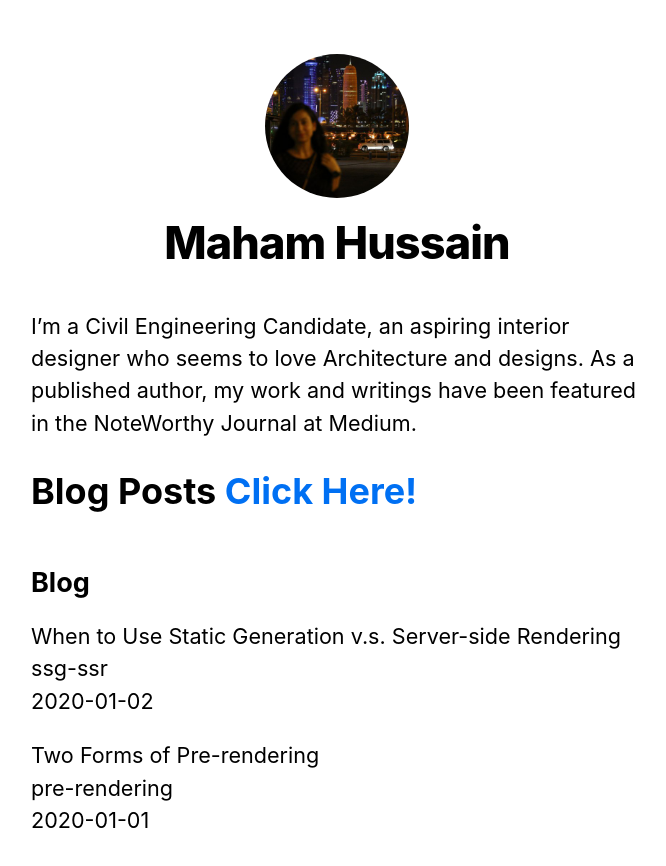
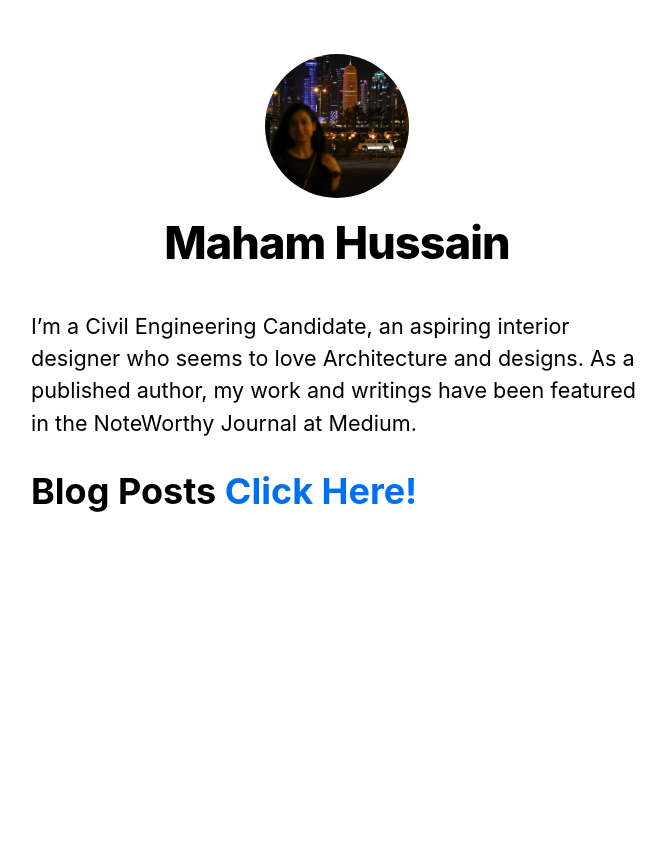
Before and after one commit to Maham-Hussain/nextjs-blog, a Next.js app: page / in a window 1280 px wide. Shown: the top 866 px of the page, without its empty margins (303-969 px from the left). After the commit the page ends 800 px from the top, so only its background shows below. Built offline with nearby package versions, Linux system fonts and the light colour scheme.

Commit message:
📦 NEW:

```diff
--- a/pages/index.js
+++ b/pages/index.js
@@ -2,7 +2,6 @@ import Link from 'next/link'
 import Head from 'next/head'
 import Layout, { siteTitle } from '../components/layout'
 import utilStyles from '../styles/utils.module.css'
-import Date from '../components/date'
 import { getSortedPostsData } from '../lib/posts'
 export default function Home({ allPostsData }) {
   return (
@@ -15,20 +14,7 @@ export default function Home({ allPostsData }) {
 
       </section>
       <h1>Blog Posts <Link href="/posts/first-post"><a>Click Here!</a></Link></h1>
-      <section className={`${utilStyles.headingMd} ${utilStyles.padding1px}`}>
-        <h2 className={utilStyles.headingLg}>Blog</h2>
-        <ul className={utilStyles.list}>
-          {allPostsData.map(({ id, date, title }) => (
-            <li className={utilStyles.listItem} key={id}>
-              {title}
-              <br />
-              {id}
-              <br />
-              {date}
-            </li>
-          ))}
-        </ul>
-      </section>
+
     </Layout>
   )
 }
```
Also changed, not shown: pages/posts/first-post.js (+1 -6 lines).
